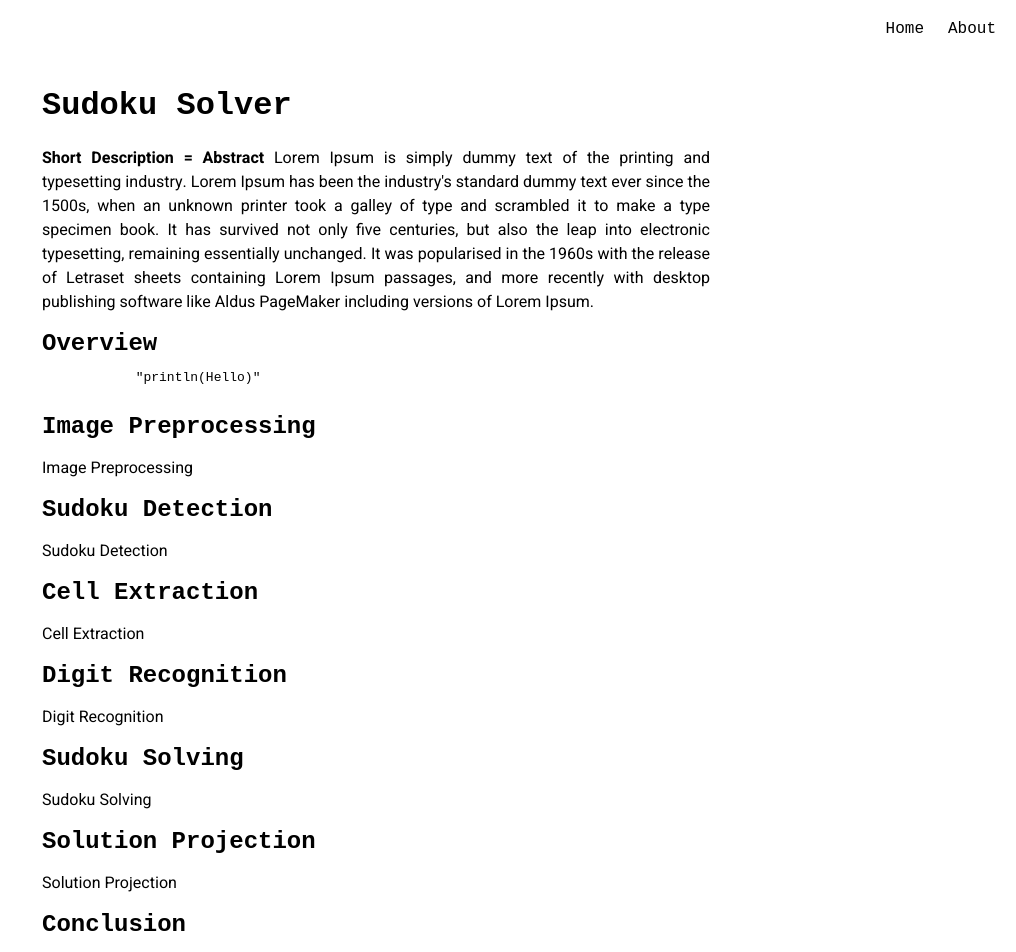
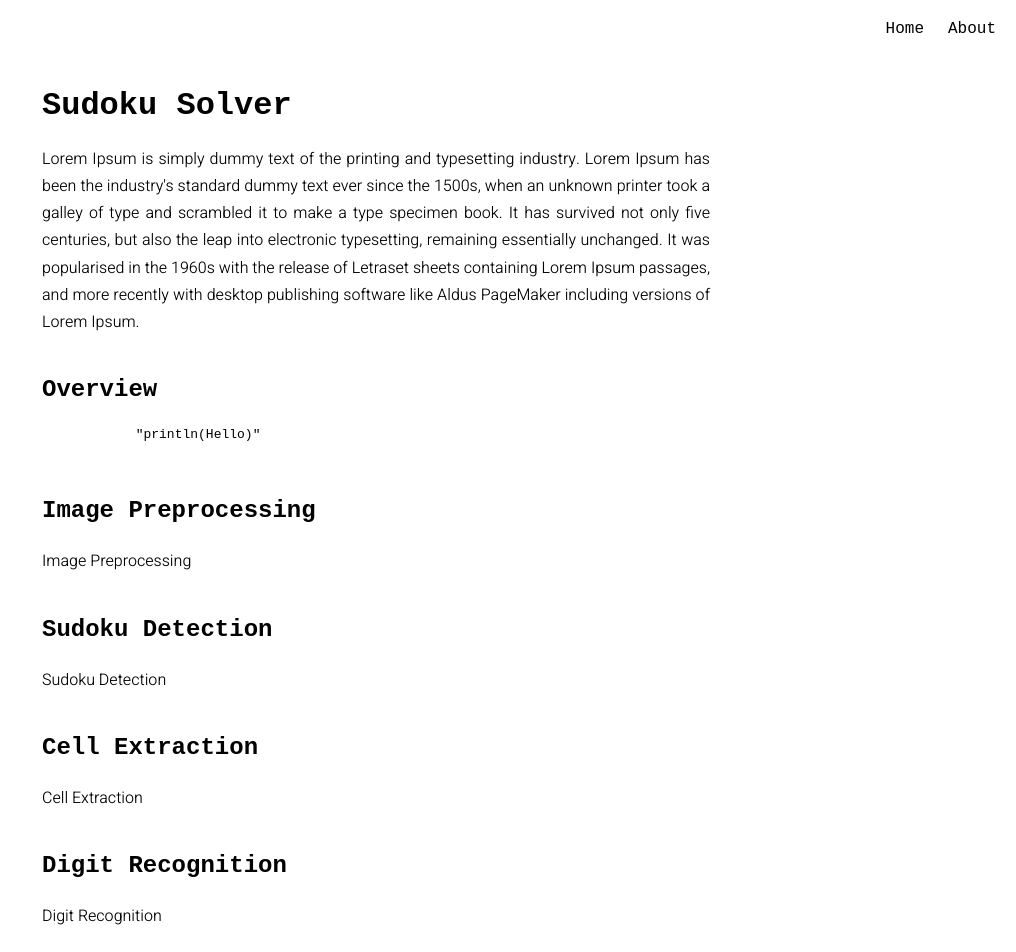
Before and after one commit to chrisdalvit/chrisdalvit.github.io, a SvelteKit app: page /sudoku-solver in a window 1280 px wide. Shown: the top 952 px of the page, without its empty margins (264-1280 px from the left). Built offline with nearby package versions, Linux system fonts and the light colour scheme; a small style sheet from the web is missing; a web font is replaced by a local one.

Commit message:
fix typography

```diff
--- a/src/lib/ArticleTile.svelte
+++ b/src/lib/ArticleTile.svelte
@@ -40,7 +40,7 @@
     .content-description {
         font-family: "Heebo", sans-serif;
         font-optical-sizing: auto;
-        font-weight: 400;
+        font-weight: 300;
         font-style: normal;
         height: 48px;
         overflow: hidden;
--- a/src/routes/+page.svelte
+++ b/src/routes/+page.svelte
@@ -37,10 +37,10 @@
     p {
         font-family: "Heebo", sans-serif;
         font-optical-sizing: auto;
-        font-weight: 400;
+        font-weight: 300;
         font-style: normal;
         text-align: justify;
-        line-height: 1.5;
+        line-height: 1.7;
         margin-bottom: 54px;
     }
 
--- a/src/routes/sudoku-solver/+page.svelte
+++ b/src/routes/sudoku-solver/+page.svelte
@@ -7,7 +7,6 @@
     <div class="article" slot="center">
         <h1>Sudoku Solver</h1>
         <p>
-            <b>Short Description = Abstract</b>
             Lorem Ipsum is simply dummy text of the printing and typesetting industry.
             Lorem Ipsum has been the industry's standard dummy text ever since the 1500s,
             when an unknown printer took a galley of type and scrambled it to make a type specimen book.
@@ -17,35 +16,35 @@
             including versions of Lorem Ipsum.
         </p>
 
-        <a id="overview" class="section-title" href="#overview">Overview</a>
+        <h3 id="overview" class="section-title">Overview</h3>
         <pre class="language-python">
             <code>"println(Hello)"</code>
         </pre>
-        <a id="image-preprocessing" class="section-title" href="#image-preprocessing">Image Preprocessing</a>
+        <h3 id="image-preprocessing" class="section-title">Image Preprocessing</h3>
         <p>
             Image Preprocessing
         </p>
-        <a id="sudoku-detection" class="section-title" href="#sudoku-detection">Sudoku Detection</a>
+        <h3 id="sudoku-detection" class="section-title">Sudoku Detection</h3>
         <p>
             Sudoku Detection
         </p>
-        <a id="cell-extraction" class="section-title" href="#cell-extraction">Cell Extraction</a>
+        <h3 id="cell-extraction" class="section-title">Cell Extraction</h3>
         <p>
             Cell Extraction
         </p>
-        <a id="digit-recognition" class="section-title" href="#digit-recognition">Digit Recognition</a>
+        <h3 id="digit-recognition" class="section-title">Digit Recognition</h3>
         <p>
             Digit Recognition
         </p>
-        <a id="sudoku-solving" class="section-title" href="#sudoku-solving">Sudoku Solving</a>
+        <h3 id="sudoku-solving" class="section-title">Sudoku Solving</h3>
         <p>
             Sudoku Solving
         </p>
-        <a id="solution-projection" class="section-title" href="#solution-projection">Solution Projection</a>
+        <h3 id="solution-projection" class="section-title">Solution Projection</h3>
         <p>
             Solution Projection
         </p>
-        <a id="conclusion" class="section-title" href="#conclusion">Conclusion</a>
+        <h3 id="conclusion" class="section-title">Conclusion</h3>
         <p>
             Conclusion
         </p>
@@ -60,13 +59,18 @@
         font-style: normal;
     }
 
+    h3 {
+        margin-bottom: 20;
+    }
+
     p {
         font-family: "Heebo", sans-serif;
         font-optical-sizing: auto;
-        font-weight: 400;
+        font-weight: 300;
         font-style: normal;
         text-align: justify;
-        line-height: 1.5;
+        line-height: 1.7rem;
+        margin-top: 0px;
     }
 
     .article {
@@ -83,5 +87,6 @@
         color: black;
         font-weight: bold;
         font-size: 1.5em;
+        margin-top: 40px;
     }
 </style>
```
